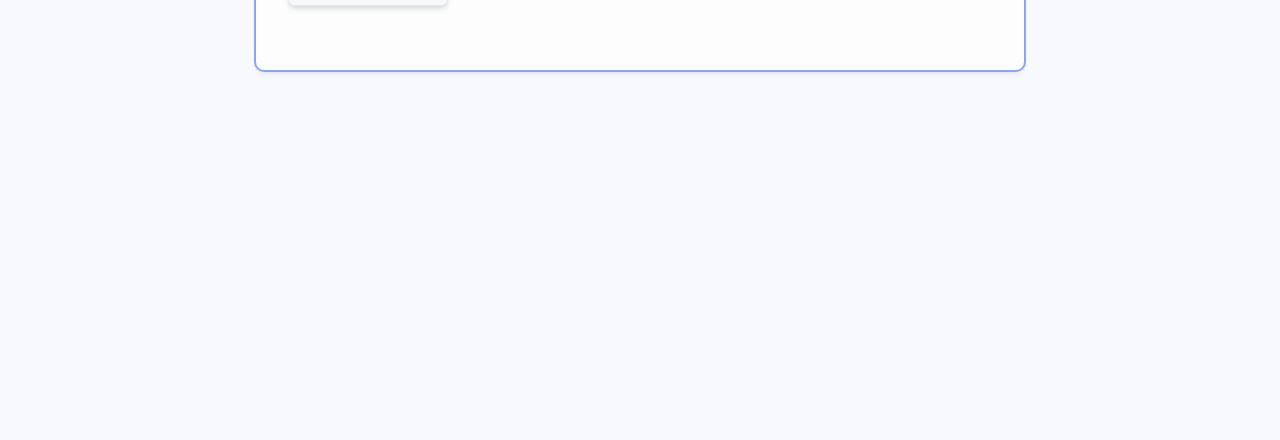
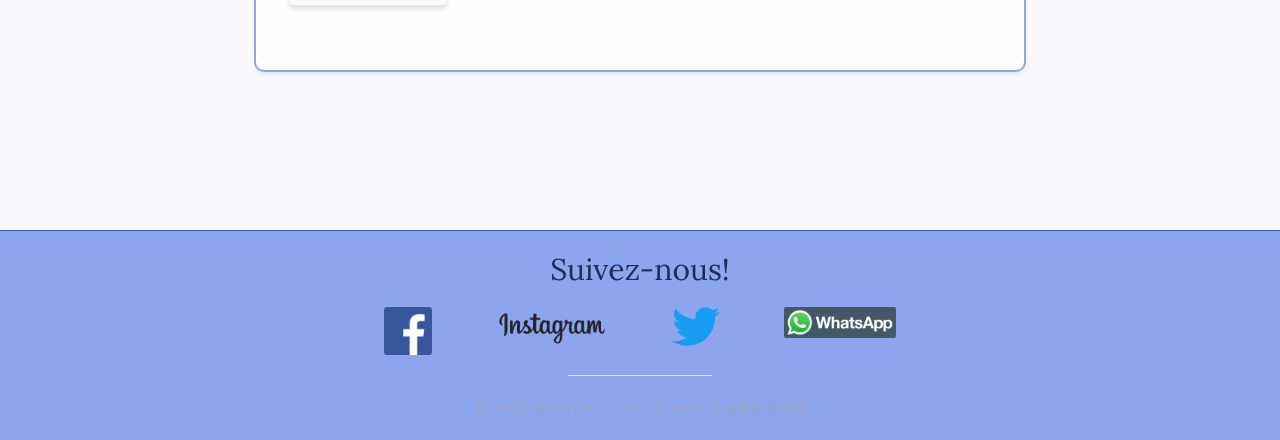
Before and after one commit to Thomasdev-creator/JeuxOlympiques, a Django app: page / in a window 1280 px wide. Shown: the part 3287-3727 px from the top of the page. Before the commit the page ends 3360 px from the top, so only its background shows below. Run offline with Django 5.2, Linux system fonts and the light colour scheme; data that the repository does not hold is empty.

Commit message:
add footer

```diff
--- a/store/templates/tickets/index.html
+++ b/store/templates/tickets/index.html
@@ -192,5 +192,37 @@
 
     </section>
 
+        <!-- Footer -->
+
+    <footer class="bg-HoveredUIElementBorder border-t border-SolidBackgrounds py-5">
+
+      <h3 class="text-3xl pb-5 text-center text-HighContrastText">Suivez-nous!</h3>
+
+      <div class="mb-5 flex space-x-16 justify-center text-white">
+
+        <a href="#">
+          <img src="{% static 'Logos/Facebook_logo_(square).png' %}" alt="icône fb" class="w-12">
+        </a>
+
+        <a href="#">
+          <img src="{% static 'Logos/Instagram_logo.svg.png' %}" alt="icône instagram" class="w-28">
+        </a>
+
+        <a href="#">
+          <img src="{% static 'Logos/Logo_of_Twitter.svg.png' %}" alt="icône twitter" class="w-12">
+        </a>
+
+        <a href="#">
+          <img src="{% static 'Logos/WhatsApp_logo.svg.png' %}" alt="icône whatsApp" class="w-28">
+        </a>
+
+      </div>
+
+      <hr class="w-36 mx-auto mb-5">
+
+      <p class="text-center mt-8 text-base text-gray-400 md:mt-0">&copy; 2022 SEOTOOL, TOUS DROITS RÉSERVÉS</p>
+
+    </footer>
+
 
 {% endblock %}
--- a/theme/static/css/dist/styles.css
+++ b/theme/static/css/dist/styles.css
@@ -909,6 +909,10 @@ html {
   margin-bottom: 0.5rem;
 }
 
+.mr-2 {
+  margin-right: 0.5rem;
+}
+
 .block {
   display: block;
 }
@@ -1035,6 +1039,10 @@ html {
 
 .w-44 {
   width: 11rem;
+}
+
+.w-36 {
+  width: 9rem;
 }
 
 .max-w-60 {
@@ -1167,6 +1175,24 @@ html {
   margin-bottom: calc(1.5rem * var(--tw-space-y-reverse));
 }
 
+.space-x-6 > :not([hidden]) ~ :not([hidden]) {
+  --tw-space-x-reverse: 0;
+  margin-right: calc(1.5rem * var(--tw-space-x-reverse));
+  margin-left: calc(1.5rem * calc(1 - var(--tw-space-x-reverse)));
+}
+
+.space-x-10 > :not([hidden]) ~ :not([hidden]) {
+  --tw-space-x-reverse: 0;
+  margin-right: calc(2.5rem * var(--tw-space-x-reverse));
+  margin-left: calc(2.5rem * calc(1 - var(--tw-space-x-reverse)));
+}
+
+.space-x-16 > :not([hidden]) ~ :not([hidden]) {
+  --tw-space-x-reverse: 0;
+  margin-right: calc(4rem * var(--tw-space-x-reverse));
+  margin-left: calc(4rem * calc(1 - var(--tw-space-x-reverse)));
+}
+
 .overflow-hidden {
   overflow: hidden;
 }
@@ -1238,6 +1264,11 @@ html {
   border-color: transparent;
 }
 
+.border-SolidBackgrounds {
+  --tw-border-opacity: 1;
+  border-color: rgb(62 99 221 / var(--tw-border-opacity));
+}
+
 .bg-AppBackground {
   --tw-bg-opacity: 1;
   background-color: rgb(253 253 254 / var(--tw-bg-opacity));
@@ -1286,6 +1317,16 @@ html {
 .bg-HighContrastText {
   --tw-bg-opacity: 1;
   background-color: rgb(31 45 92 / var(--tw-bg-opacity));
+}
+
+.bg-gray-800 {
+  --tw-bg-opacity: 1;
+  background-color: rgb(31 41 55 / var(--tw-bg-opacity));
+}
+
+.bg-HoveredUIElementBorder {
+  --tw-bg-opacity: 1;
+  background-color: rgb(141 164 239 / var(--tw-bg-opacity));
 }
 
 .bg-gradient-to-r {
@@ -1376,6 +1417,11 @@ html {
   padding-bottom: 0.75rem;
 }
 
+.py-5 {
+  padding-top: 1.25rem;
+  padding-bottom: 1.25rem;
+}
+
 .pb-40 {
   padding-bottom: 10rem;
 }
@@ -1414,6 +1460,10 @@ html {
 
 .pl-12 {
   padding-left: 3rem;
+}
+
+.pb-5 {
+  padding-bottom: 1.25rem;
 }
 
 .text-left {
@@ -1554,6 +1604,11 @@ html {
 .text-gray-200 {
   --tw-text-opacity: 1;
   color: rgb(229 231 235 / var(--tw-text-opacity));
+}
+
+.text-gray-400 {
+  --tw-text-opacity: 1;
+  color: rgb(156 163 175 / var(--tw-text-opacity));
 }
 
 .placeholder-gray-500::-moz-placeholder {
```
Also changed, not shown: JeuxOlympiques/static/Logos/Facebook_logo_(square).png (added), JeuxOlympiques/static/Logos/Instagram_logo.svg.png (added), JeuxOlympiques/static/Logos/Logo_of_Twitter.svg.png (added), JeuxOlympiques/static/Logos/WhatsApp_logo.svg.png (added).
